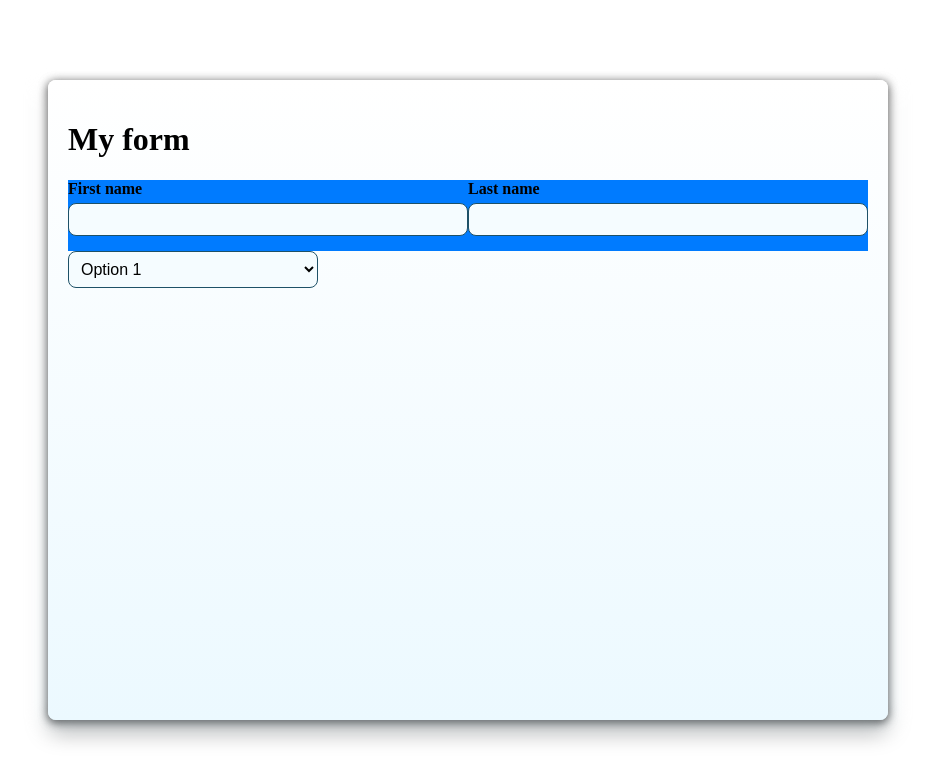
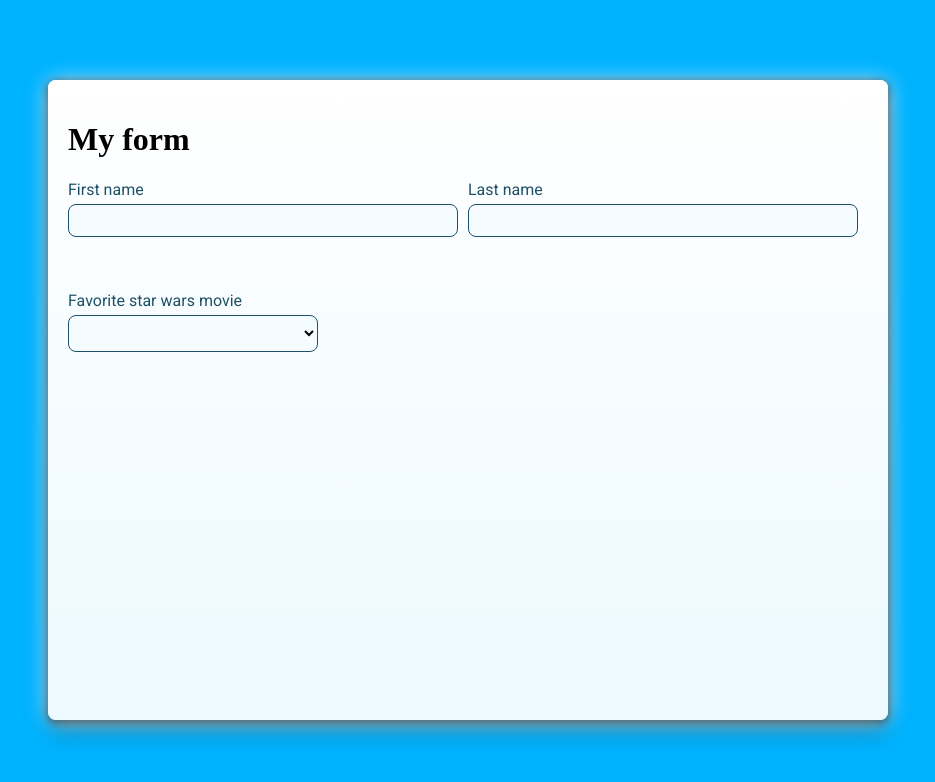
Before and after one commit to GabrielAccessmentSources/poolm-access, a React (Create React App) app: page / in a window 1280 px wide. Shown: the top 782 px of the page, without its empty margins (172-1107 px from the left). Built offline with nearby package versions, Linux system fonts and the light colour scheme; no server answers.

Commit message:
chore: updated styling according to the layout

```diff
--- a/public/index.html
+++ b/public/index.html
@@ -3,6 +3,9 @@
   <head>
     <meta charset="utf-8" />
     <link rel="icon" href="%PUBLIC_URL%/favicon.ico" />
+    <link rel="preconnect" href="https://fonts.googleapis.com">
+    <link rel="preconnect" href="https://fonts.gstatic.com" crossorigin>
+    <link href="https://fonts.googleapis.com/css2?family=Roboto&display=swap" rel="stylesheet">
     <meta name="viewport" content="width=device-width, initial-scale=1" />
     <meta name="theme-color" content="#000000" />
     <meta
@@ -12,7 +15,7 @@
     <link rel="apple-touch-icon" href="%PUBLIC_URL%/logo192.png" />
     <title>React App</title>
   </head>
-  <body>
+  <body style="background-color: #00B3FF;">
     <noscript>You need to enable JavaScript to run this app.</noscript>
     <div id="root"></div>
   </body>
--- a/src/components/Selector/Selector.js
+++ b/src/components/Selector/Selector.js
@@ -1,11 +1,14 @@
 import React from "react";
 import "./selector.css";
-export const Selector = () => {
+export const Selector = ({ label, children }) => {
     return (
-        <select className="custom-selector">
-            <option value="option1">Option 1</option>
-            <option value="option2">Option 2</option>
-            <option value="option3">Option 3</option>
-        </select>
+        <div className="selector-container">
+            <label htmlFor="customSelector" className="custom-label">
+                {label}
+            </label>
+            <select id="customSelector" className="custom-selector">
+                {children}
+            </select>
+        </div>
     );
 };
--- a/src/components/Selector/selector.css
+++ b/src/components/Selector/selector.css
@@ -7,3 +7,22 @@
     font-size: 16px;
     width: 250px;
 }
+
+.selector-container {
+    display: flex;
+    flex-direction: column;
+}
+
+label {
+    margin-bottom: 5px;
+    font-weight: bold;
+}
+.custom-label {
+    opacity: 1;
+    color: rgba(30, 81, 103, 1);
+    font-family: 'Roboto', sans-serif;
+    font-size: 16px;
+    font-weight: 400;
+    letter-spacing: 0px;
+    text-align: left;
+}
--- a/src/components/TextInput/TextInput.js
+++ b/src/components/TextInput/TextInput.js
@@ -26,7 +26,9 @@ export const TextInput = ({ type }) => {
             <Form className="my-form">
                 <div className="form-group">
                     <ErrorMessage name="firstName" component="div" className="error"/>
-                    <label htmlFor="firstName">{LabelHelper({ type }).label}</label>
+                    <label htmlFor="firstName" className="custom-label">
+                        {LabelHelper({ type }).label}
+                    </label>
                     <div className="input-container">
                         <Field type="text" id="firstName" name="firstName" className="input"/>
                     </div>
--- a/src/components/TextInput/form.css
+++ b/src/components/TextInput/form.css
@@ -22,12 +22,12 @@ label {
 }
 
 .input {
-    flex: 1;
     padding: 8px;
     border: 1px solid rgba(30, 81, 103, 1);
     border-radius: 8px;
     background-color: rgba(245, 252, 255, 1);
     margin-top: 5px;
+    margin-right: 10px;
 }
 
 .error {
@@ -37,7 +37,6 @@ label {
 }
 
 button {
-    padding: 10px;
     background-color: #007bff;
     color: #fff;
     border: none;
@@ -45,3 +44,13 @@ button {
     cursor: pointer;
     margin-top: 10px;
 }
+
+.custom-label {
+    opacity: 1;
+    color: rgba(30, 81, 103, 1);
+    font-family: 'Roboto', sans-serif;
+    font-size: 16px;
+    font-weight: 400;
+    letter-spacing: 0px;
+    text-align: left;
+}
--- a/src/pages/App.js
+++ b/src/pages/App.js
@@ -28,7 +28,7 @@ const App = () => {
                 <TextInput type="name"/>
                 <TextInput type="surname"/>
             </div>
-            <Selector/>
+            <Selector label={"Favorite star wars movie"}/>
         </Card>
     </>
   );
--- a/src/pages/app.css
+++ b/src/pages/app.css
@@ -14,17 +14,11 @@
 
 .input-row {
     display: flex;
-    background-color: #007bff;
     flex-direction: row;
     justify-content: space-between;
+    margin-bottom: 39px;
 }
-
 
 .custom-input {
     border-radius: 8px;
 }
-
-.button-container {
-    align-self: flex-end;
-    margin-top: 20px;
-}
```
